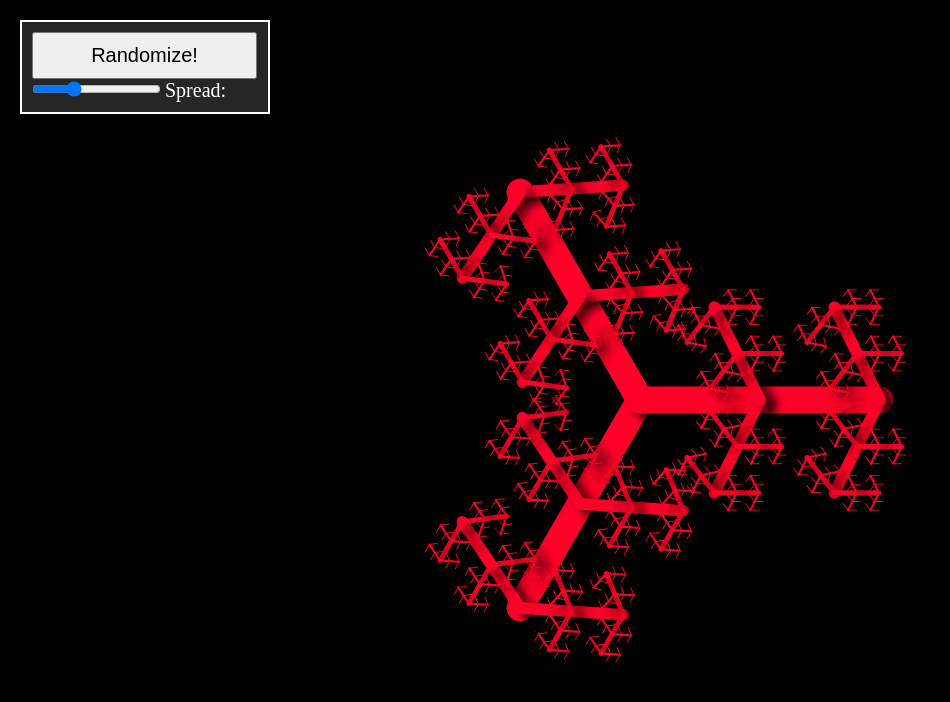
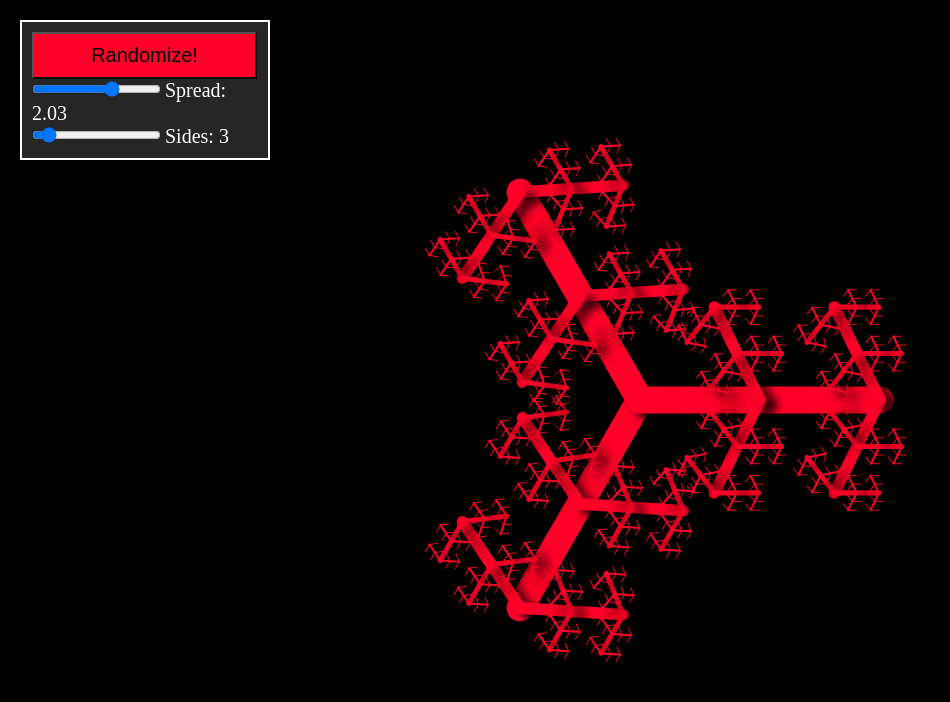
Before and after one commit to JurgitaE/generative-art, a website: page index.html in a window 1280 px wide. Both pictures are taken after a click on the button "Randomize!". Shown: the whole page, without its empty margins (0-950 px from the left). Drawn offline with Linux system fonts and the light colour scheme.

Commit message:
sides slider

```diff
--- a/index.html
+++ b/index.html
@@ -26,6 +26,10 @@
             <input type="range" name="spread" id="spread" min="0.1" max="3.1" step="0.1" value="1">
             <label for="spread">Spread:</label>
         </div>
+        <div>
+            <input type="range" name="sides" id="sides" min="2" max="15" step="1" value="5">
+            <label for="sides">Sides: </label>
+        </div>
     </div>
     <script src="./script.js"></script>
 </body>
--- a/script.js
+++ b/script.js
@@ -21,7 +21,7 @@ window.addEventListener('load', function () {
 
     let sides = 5;
     let scale = 0.5;
-    let spread = 0.5;
+    let spread = 0.1;
     let color = 'hsl(' + Math.random() * 360 + ', 100%, 50%)';
     let lineWidth = Math.floor(Math.random() * 20 + 10);
 
@@ -35,6 +35,15 @@ window.addEventListener('load', function () {
         updateSliders();
         drawFractal();
     });
+
+    const slider_sides = document.getElementById('sides');
+    const label_sides = document.querySelector('[for="sides"]');
+    slider_sides.addEventListener('change', (e) => {
+        sides = e.target.value;
+        updateSliders();
+        drawFractal();
+    });
+
 
     function drawBranch(level) {
         if (level > maxLevel) return;
@@ -77,6 +86,7 @@ window.addEventListener('load', function () {
         ctx.restore(); //removes all styling for the proceeding elements
     }
     drawFractal();
+    updateSliders(); //initial update
 
     function randomizeFractal() {
         sides = Math.floor(Math.random() * 7) + 2;
@@ -84,14 +94,18 @@ window.addEventListener('load', function () {
         spread = Math.random() * 2.9 + 0.1;
         color = 'hsl(' + Math.random() * 360 + ', 100%, 50%)';
         lineWidth = Math.floor(Math.random() * 20 + 10);
+        randomizeButton.style.backgroundColor = color;
     }
     randomizeButton.addEventListener('click', function () {
         randomizeFractal();
+        updateSliders();
         drawFractal();
     });
 
     function updateSliders() {
         slider_spread.value = spread;
-        label_spread.innerText = 'Spread: ' + spread;
+        label_spread.innerText = 'Spread: ' + (+spread).toFixed(2);
+        slider_sides.value = sides;
+        label_sides.innerText = 'Sides: ' + sides;
     }
 });
```
